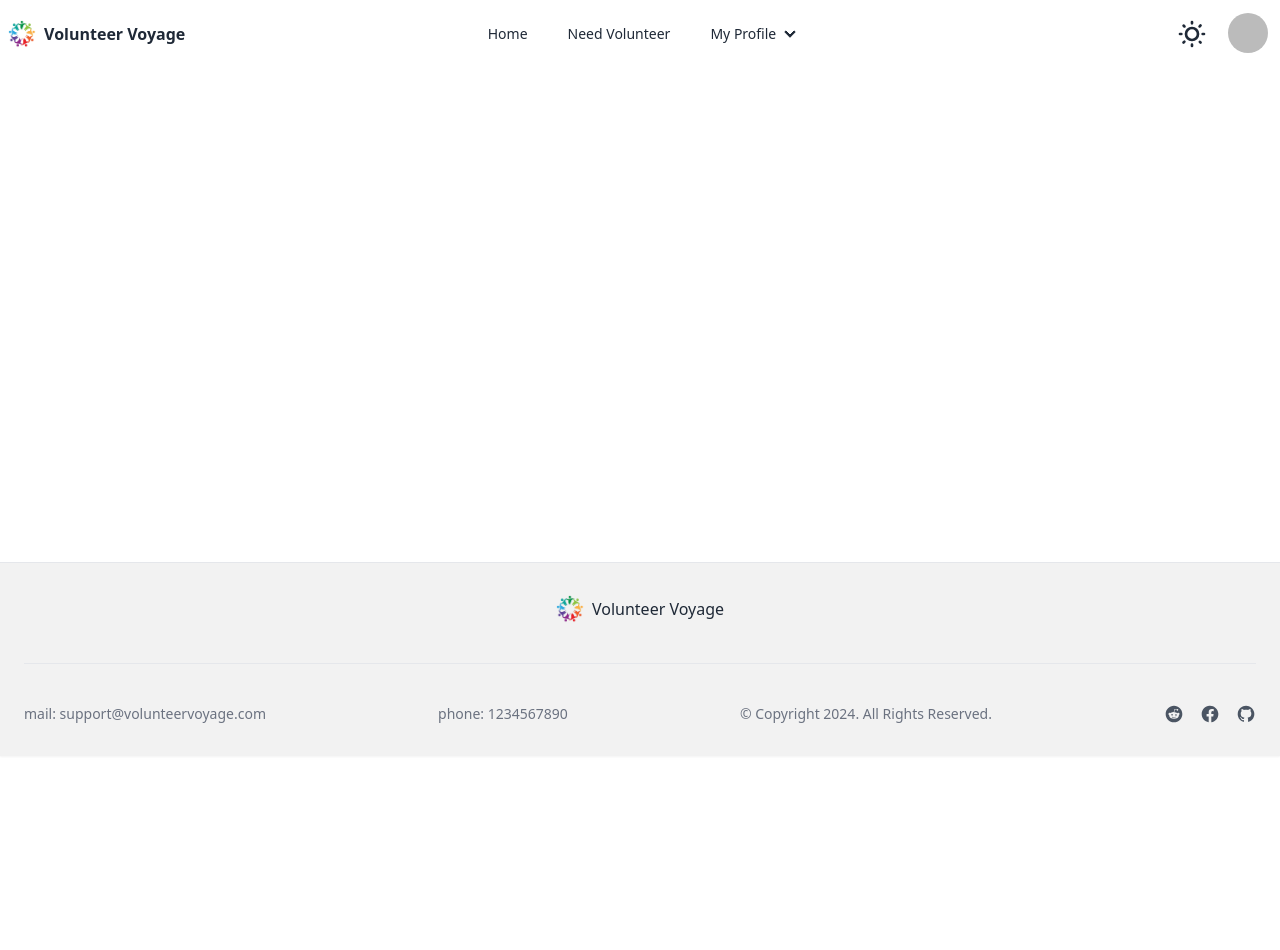
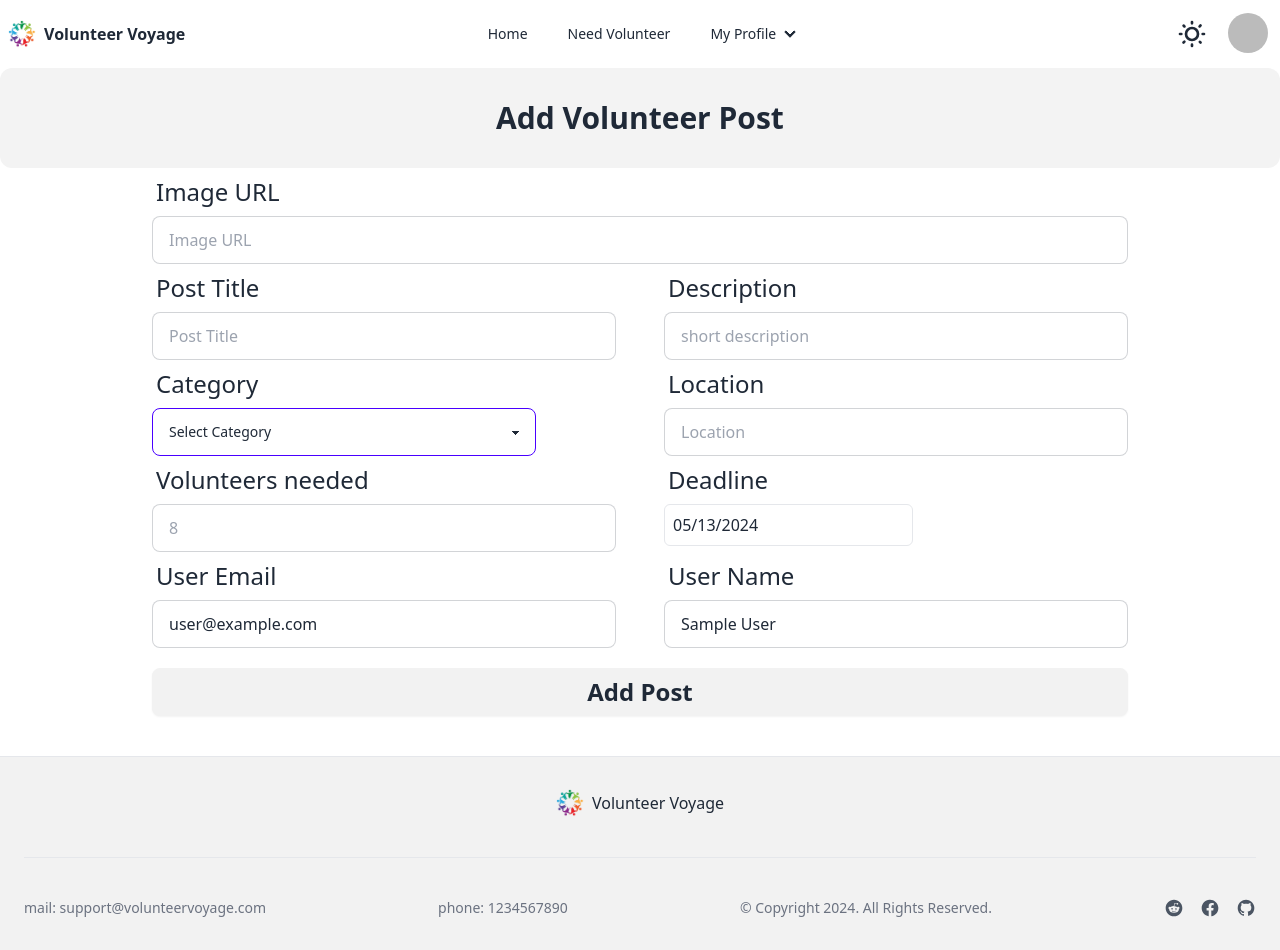
Before and after one commit to monircom/volunteer-voyage-client, a React (Vite) app: page /add-post in a window 1280 px wide. Before the commit the page ends 800 px from the top, so only its background shows below. Built offline with nearby package versions, Linux system fonts and the light colour scheme; no server answers; sample sign-in values are in the browser's storage; a web font is replaced by a local one.

Commit message:
post Added

```diff
--- a/src/components/Navbar.jsx
+++ b/src/components/Navbar.jsx
@@ -4,7 +4,7 @@ import logo from '../assets/logo.png'
 import toast, { Toaster } from "react-hot-toast";
 import avater from "../assets/avatar.png";
 import { Tooltip } from 'react-tooltip';
-import { AuthContext } from "../provider/AuthProvider";
+import { AuthContext } from "../providers/AuthProvider";
 
 //import ThemeControllerBtn from "./ThemeControllerBtn";
 
--- a/src/hooks/useAuth.jsx
+++ b/src/hooks/useAuth.jsx
@@ -1,5 +1,5 @@
 import { useContext } from 'react'
-import { AuthContext } from '../provider/AuthProvider'
+import { AuthContext } from '../providers/AuthProvider'
 
 const useAuth = () => {
   const auth = useContext(AuthContext)
--- a/src/main.jsx
+++ b/src/main.jsx
@@ -3,7 +3,7 @@ import ReactDOM from "react-dom/client";
 import router from "./routes/Routes";
 import "./index.css";
 import {  RouterProvider } from "react-router-dom";
-import AuthProvider from "./provider/AuthProvider";
+import AuthProvider from "./providers/AuthProvider";
 import { Toaster } from "react-hot-toast";
 
 ReactDOM.createRoot(document.getElementById("root")).render(
--- a/src/pages/AddPost.jsx
+++ b/src/pages/AddPost.jsx
@@ -1,11 +1,255 @@
-import React from 'react';
+import { useContext, useState } from 'react';
+import Swal from 'sweetalert2'
+import { AuthContext } from '../providers/AuthProvider';
+import { useNavigate } from 'react-router-dom';
+import toast from 'react-hot-toast';
+import useAxiosSecure from '../hooks/useAxiosSecure';
+import DatePicker from 'react-datepicker'
+import 'react-datepicker/dist/react-datepicker.css'
+import axios from 'axios';
+const AddPost = () => {
+    const { user } = useContext(AuthContext);
+    const navigate = useNavigate();
+    const [startDate, setStartDate] = useState(new Date())
+    //console.log(user);
 
-const AddPost = () => {
-    return (
-        <div>
+    //displayName
 
+    const handleAddPost = async event =>{
+
+        event.preventDefault();
+        const form = event.target;
+
+        // "thumbnail": "https://i.ibb.co/kxTFdDm/9.jpg",
+        // "post_title": "Medical Camp for Rural Communities",
+        // "description": "Provide medical check-ups and basic healthcare services to rural communities.",
+        // "category": "healthcare",
+        // "location": "Rural village, Province X, Country Y",
+        // "no_of_volunteers_needed": 10,
+        // "deadline": "2024-06-15",
+        // "organizer_name": "MD Moniruzzaman",
+        // "organizer_email": "admin@volunteervoyage.com"
+
+        const thumbnail = form.thumbnail.value;
+        const post_title = form.post_title.value;
+        const description = form.description.value;
+        const category = form.category.value;
+        const location = form.location.value;
+        const no_of_volunteers_needed = form.no_of_volunteers_needed.value;
+        const deadline = startDate;
+        const organizer_email = user?.email;
+        const organizer_name = user?.displayName;
+
+        const newPost = {thumbnail, post_title, description, category, location, no_of_volunteers_needed, deadline, organizer_email, organizer_name};
+        console.log(newPost);
+
+
+        try {
+            const { data } = await axios.post(
+              `${import.meta.env.VITE_API_URL}/post`,
+              newPost
+            )
+            console.log(data)
+            toast.success('Post Added Successfully!')
+            navigate('/my-list')
+          } catch (err) {
+            console.log(err)
+          }
+
+        // fetch('https://b9a10-destination-unknown-server.vercel.app/tourist-spot',{
+        //     method: 'POST',
+        //     headers: {
+        //         'content-type': 'application/json'
+        //     },
+        //     body: JSON.stringify(newTouristSpot)
+        // })
+        // .then(res => res.json())
+        // .then(data =>{
+        //     console.log(data);
+        //     if(data.insertedId){
+        //         Swal.fire({
+        //             title: 'Success!',
+        //             text: 'Volunteer Post Added Successfully',
+        //             icon: 'success',
+        //             showConfirmButton: false,
+        //             timer: 1500
+        //           })
+        //           setTimeout(function () {
+        //             navigate("/my-list");
+        //           }, 2500);
+        //     }
+        // })
+
+    }
+  return (
+    <div>
+      <div className="w-full h-[100px] bg-[rgba(19,19,19,0.05)] rounded-xl flex justify-center items-center">
+        <h1 className="text-3xl font-bold">Add Volunteer Post</h1>
+      </div>
+      <form onSubmit={handleAddPost}>
+        <div className="md:max-w-[80%] mx-auto">
+          <div className="flex">
+            <div className="form-control w-full mx-6">
+              <label className="label">
+                <span className="label-text text-2xl">Image URL</span>
+              </label>
+              <label className="input-group">
+                <input
+                  type="text"
+                  name="thumbnail"
+                  placeholder="Image URL"
+                  required
+                  className="input input-bordered w-full"
+                />
+              </label>
+            </div>
+          </div>
+
+          {/* row */}
+
+          <div className="flex flex-col md:flex-row ">
+            <div className="form-control md:w-1/2 mx-6">
+              <label className="label">
+                <span className="label-text text-2xl">Post Title</span>
+              </label>
+              <label className="input-group">
+                <input
+                  type="text"
+                  name="post_title"
+                  required
+                  placeholder="Post Title"
+                  className="input input-bordered w-full"
+                />
+              </label>
+            </div>
+
+            <div className="form-control md:w-1/2 mx-6">
+              <label className="label">
+                <span className="label-text text-2xl">Description</span>
+              </label>
+              <label className="input-group">
+              <input
+                  type="text"
+                  name="description"
+                  placeholder="short description"
+                  className="input input-bordered w-full"
+                />
+              </label>
+            </div>
+
+          </div>
+
+
+            {/* row */}
+          <div className="flex flex-col md:flex-row ">
+
+            <div className="form-control md:w-1/2 mx-6">
+              <label className="label">
+                <span className="label-text text-2xl">Category</span>
+              </label>
+              <label className="input-group">
+                <select name="category" className="select select-primary w-full md:max-w-sm">
+                  <option disabled selected>
+                    Select Category
+                  </option>
+                  <option>Healthcare</option>
+                  <option>Education</option>
+                  <option>Social service</option>
+                  <option>Animal welfare</option>
+                  <option>Environment</option>
+                  <option>Senior care</option>
+                  <option>Community development</option>
+                </select>
+              </label>
+            </div>
+
+            <div className="form-control md:w-1/2 mx-6">
+              <label className="label">
+                <span className="label-text text-2xl">Location</span>
+              </label>
+              <label className="input-group">
+                <input
+                  type="text"
+                  name="location"
+                  placeholder="Location"
+                  className="input input-bordered w-full"
+                />
+              </label>
+            </div>
+          </div>
+
+           {/* row */}
+           <div className="flex flex-col md:flex-row ">
+            <div className="form-control md:w-1/2 mx-6">
+              <label className="label">
+                <span className="label-text text-2xl">Volunteers needed</span>
+              </label>
+              <label className="input-group">
+                <input
+                  type="number"
+                  name="no_of_volunteers_needed"
+                  placeholder="8"
+                  required
+                  className="input input-bordered w-full"
+                />
+              </label>
+            </div>
+
+            <div className="form-control md:w-1/2 mx-6">
+              <label className="label">
+                <span className="label-text text-2xl">Deadline</span>
+              </label>
+              <label className="input-group">
+               {/* Date Picker Input Field */}
+              <DatePicker
+                className='border p-2 rounded-md bg-white'
+                selected={startDate}
+                onChange={date => setStartDate(date)}
+              />
+              </label>
+            </div>
+          </div>
+
+            {/* row */}
+          <div className="flex flex-col md:flex-row ">
+            <div className="form-control md:w-1/2 mx-6">
+              <label className="label">
+                <span className="label-text text-2xl">User Email</span>
+              </label>
+              <label className="input-group">
+                <input
+                  type="text"
+                  name="email"
+                  defaultValue={user?.email}
+                  readOnly
+                  className="input input-bordered w-full"
+                />
+              </label>
+            </div>
+
+            <div className="form-control md:w-1/2 mx-6">
+              <label className="label">
+                <span className="label-text text-2xl">User Name</span>
+              </label>
+              <label className="input-group">
+              <input
+                  type="text"
+                  name="userName"
+                  readOnly
+                  defaultValue={user?.displayName}
+                  className="input input-bordered w-full"
+                />
+              </label>
+            </div>
+          </div>
+
+          <div className="mx-6 mt-5 mb-10">
+          <input type="submit" value="Add Post" className="btn btn-block font-bold text-2xl" />
+          </div>
         </div>
-    );
+      </form>
+    </div>
+  );
 };
 
 export default AddPost;
--- a/src/pages/Authentication/Login.jsx
+++ b/src/pages/Authentication/Login.jsx
@@ -2,7 +2,7 @@ import { Link, useLocation, useNavigate } from 'react-router-dom'
 import bgImg from '../../assets/login.jpg'
 import logo from '../../assets/logo.png'
 import { useContext, useEffect, useState } from 'react'
-import { AuthContext } from '../../provider/AuthProvider'
+import { AuthContext } from '../../providers/AuthProvider'
 import { FaEye, FaEyeSlash  } from "react-icons/fa";
 import toast from 'react-hot-toast'
 import axios from 'axios'
--- a/src/pages/Authentication/Register.jsx
+++ b/src/pages/Authentication/Register.jsx
@@ -2,7 +2,7 @@ import { Link, useLocation, useNavigate } from 'react-router-dom'
 import bgImg from '../../assets/register.jpg'
 import logo from '../../assets/logo.png'
 import { useContext, useState } from 'react'
-import { AuthContext } from '../../provider/AuthProvider'
+import { AuthContext } from '../../providers/AuthProvider'
 import { FaEye, FaEyeSlash  } from "react-icons/fa";
 import toast from 'react-hot-toast'
 import axios from 'axios'
--- a/src/pages/PostDetails.jsx
+++ b/src/pages/PostDetails.jsx
@@ -4,7 +4,7 @@ import DatePicker from 'react-datepicker'
 import 'react-datepicker/dist/react-datepicker.css'
 import toast from 'react-hot-toast'
 import useAxiosSecure from '../hooks/useAxiosSecure'
-import { AuthContext } from '../provider/AuthProvider'
+import { AuthContext } from '../providers/AuthProvider'
 const PostDetails = () => {
   const axiosSecure = useAxiosSecure()
   const navigate = useNavigate()
--- a/src/pages/Profile.jsx
+++ b/src/pages/Profile.jsx
@@ -4,7 +4,7 @@ import avater from "../assets/avatar.png";
 
 import { Link, useNavigate } from "react-router-dom";
 import toast, { Toaster } from "react-hot-toast";
-import { AuthContext } from "../provider/AuthProvider";
+import { AuthContext } from "../providers/AuthProvider";
 const Profile = () => {
 
     const { user , logOut } = useContext(AuthContext);
--- a/src/routes/PrivateRoute.jsx
+++ b/src/routes/PrivateRoute.jsx
@@ -1,7 +1,7 @@
 import { useContext } from "react";
 
 import { Navigate, useLocation } from "react-router-dom";
-import { AuthContext } from "../provider/AuthProvider";
+import { AuthContext } from "../providers/AuthProvider";
 
 
 const PrivateRoute = ({children}) => {
```
Also changed, not shown: src/providers/AuthProvider.jsx (renamed from src/provider/AuthProvider.jsx).
